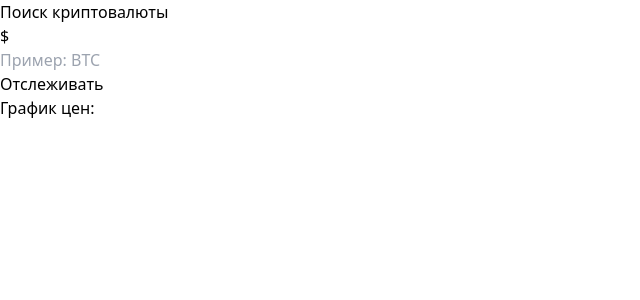
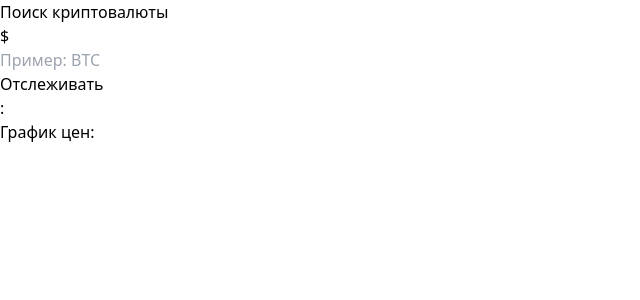
Before and after one commit to InnoprogEducation/react-course, a React (Vite) app in the folder currency-app/: page / in a window 1280 px wide. Shown: the top 300 px of the page, without its empty margins (0-640 px from the left). Built offline with nearby package versions, Linux system fonts and the light colour scheme.

Commit message:
useRef success

```diff
--- a/currency-app/src/App.jsx
+++ b/currency-app/src/App.jsx
@@ -5,6 +5,7 @@ import {CurrencySearch} from "./components/CurrencySearch.jsx";
 function App() {
   const [currencyList, setCurrencyList] = useState([]);
   const [selectedCurrency, setSelectedCurrency] = useState();
+  const currencyLegend= useRef([])
 
   const onStartTrackCurrency = (newCurrency) => {
     const newCurrencyToTrack = {
@@ -17,6 +18,9 @@ function App() {
   const removeCurrency = (currencyToRemove) => {
      setCurrencyList(prevList =>
          prevList.filter(currency => currency !== currencyToRemove));
+     if (selectedCurrency?.name === currencyToRemove) {
+         currencyLegend.current = []
+     }
   }
 
   const onCurrencyPriceUpdated = (currencyToUpdate, newPrice) => {
@@ -25,6 +29,14 @@ function App() {
         ? {...currency, price: newPrice}
         : currency)
     )
+    if (selectedCurrency?.name === currencyToUpdate?.name) {
+        currencyLegend.current.push(newPrice)
+    }
+  }
+
+  const selectCurrency = (currency) => {
+      currencyLegend.current = [];
+      setSelectedCurrency(currency)
   }
 
   return (
@@ -36,7 +48,7 @@ function App() {
                           currency={currency}
                           onRemove={removeCurrency}
                           isSelected={selectedCurrency?.name === currency.name}
-                          onSelect={() => setSelectedCurrency(currency)}
+                          onSelect={selectCurrency}
                           onPriceUpdated={(currency, price) => {
                               onCurrencyPriceUpdated(currency, price)}
                           }
@@ -44,7 +56,8 @@ function App() {
           ))}
         </dl>
         <section className="mt-8">
-          {selectedCurrency?.name}
+          {selectedCurrency?.name}{': '}
+          {currencyLegend.current.join(',')}
           <div className="h-6">
             <h1 className="text-gray-500 font-medium">График цен: </h1>
           </div>
--- a/currency-app/src/components/CurrencyCard.jsx
+++ b/currency-app/src/components/CurrencyCard.jsx
@@ -1,7 +1,6 @@
 import {useEffect, useState} from "react";
 
 export const CurrencyCard = ({onRemove, currency, onPriceUpdated, onSelect, isSelected}) => {
-
 
     useEffect(() => {
         const currencyReceivePriceInterval = setInterval(() => {
@@ -10,11 +9,11 @@ export const CurrencyCard = ({onRemove, currency, onPriceUpdated, onSelect, isSe
         return () => {
             clearInterval(currencyReceivePriceInterval)
         }
-    }, []);
+    }, [isSelected]);
 
     return (
         <div
-            onClick={onSelect}
+            onClick={() => !isSelected ? onSelect(currency) : () => {}}
             className={`bg-gray-400 rounded-lg shadow-lg p-8 text-center cursor-pointer ${isSelected && 'outline-2 outline outline-gray-800'}`}
         >
             <h1 className="text-lg font-bold text-white mb-4">{currency.name} - USD </h1>
```
